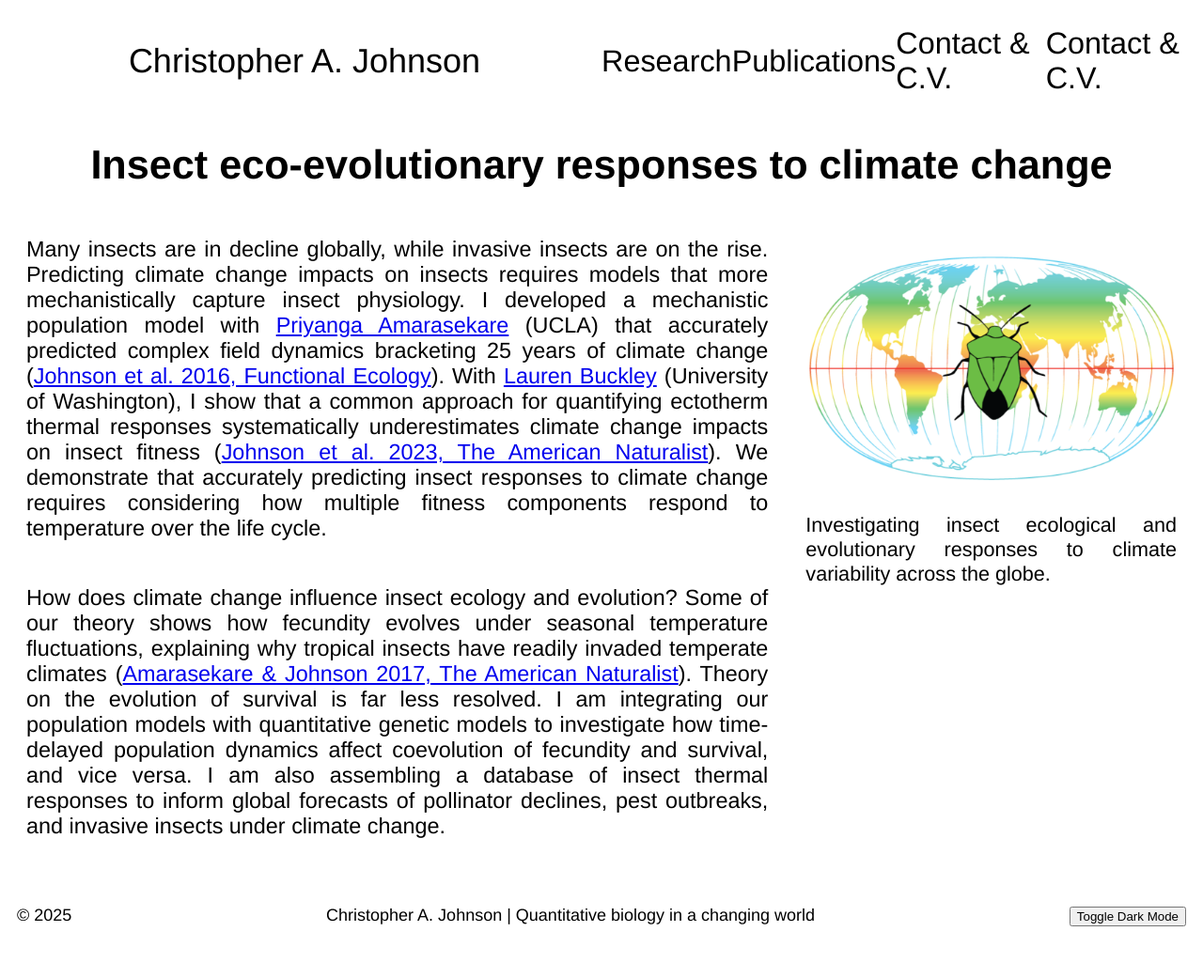
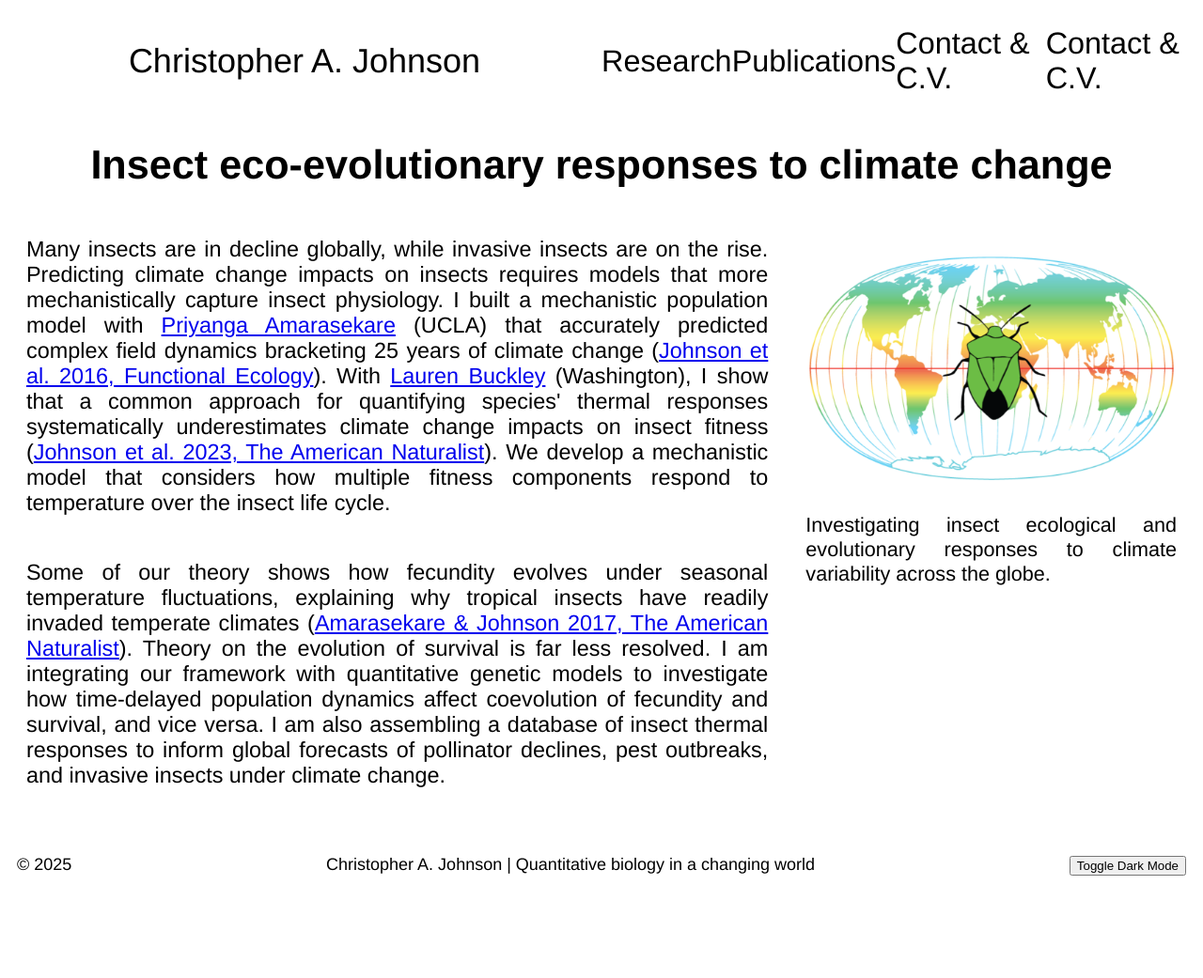
Before and after one commit to chrisajohnson/chrisajohnson.github.io, a Jekyll site: the page built from research/insect_responses.md, in a window 1280 px wide. Shown: the whole page at 94% size. Built offline with Jekyll 4.4.1, drawn with Linux system fonts in a browser that asks for light colours; after the commit the page ends 987 px from its top, so only the background shows below that.

Commit message:
Update insect_responses.md

```diff
--- a/research/insect_responses.md
+++ b/research/insect_responses.md
@@ -5,10 +5,10 @@
 ---
 
 <div class="content-left">
-  <p>Many insects are in decline globally, while invasive insects are on the rise. Predicting climate change impacts on insects requires models that more mechanistically capture insect physiology. I developed a mechanistic population model with <a href="https://www.gf.org/fellows/priyanga-amarasekare/" target="_blank" rel="noopener">Priyanga Amarasekare</a> (UCLA) that accurately predicted complex field dynamics bracketing 25 years of climate change (<a href="https://chrisajohnson.github.io/publications/" target="_blank" rel="noopener">Johnson et al. 2016, Functional Ecology</a>). With <a href="https://huckleylab.github.io/" target="_blank" rel="noopener">Lauren Buckley</a> (University of Washington), I show that a common approach for quantifying ectotherm thermal responses systematically underestimates climate change impacts on insect fitness (<a href="https://chrisajohnson.github.io/publications/" target="_blank" rel="noopener">Johnson et al. 2023, The American Naturalist</a>). We demonstrate that accurately predicting insect responses to climate change requires considering how multiple fitness components respond to temperature over the life cycle.
+  <p>Many insects are in decline globally, while invasive insects are on the rise. Predicting climate change impacts on insects requires models that more mechanistically capture insect physiology. I built a mechanistic population model with <a href="https://www.gf.org/fellows/priyanga-amarasekare/" target="_blank" rel="noopener">Priyanga Amarasekare</a> (UCLA) that accurately predicted complex field dynamics bracketing 25 years of climate change (<a href="https://chrisajohnson.github.io/publications/" target="_blank" rel="noopener">Johnson et al. 2016, Functional Ecology</a>). With <a href="https://huckleylab.github.io/" target="_blank" rel="noopener">Lauren Buckley</a> (Washington), I show that a common approach for quantifying species' thermal responses systematically underestimates climate change impacts on insect fitness (<a href="https://chrisajohnson.github.io/publications/" target="_blank" rel="noopener">Johnson et al. 2023, The American Naturalist</a>). We develop a mechanistic model that considers how multiple fitness components respond to temperature over the insect life cycle.
 
 </p>
-  <p>How does climate change influence insect ecology and evolution? Some of our theory shows how fecundity evolves under seasonal temperature fluctuations, explaining why tropical insects have readily invaded temperate climates (<a href="https://chrisajohnson.github.io/publications/" target="_blank" rel="noopener">Amarasekare & Johnson 2017, The American Naturalist</a>). Theory on the evolution of survival is far less resolved. I am integrating our population models with quantitative genetic models to investigate how time-delayed population dynamics affect coevolution of fecundity and survival, and vice versa. I am also assembling a database of insect thermal responses to inform global forecasts of pollinator declines, pest outbreaks, and invasive insects under climate change.
+  <p>Some of our theory shows how fecundity evolves under seasonal temperature fluctuations, explaining why tropical insects have readily invaded temperate climates (<a href="https://chrisajohnson.github.io/publications/" target="_blank" rel="noopener">Amarasekare & Johnson 2017, The American Naturalist</a>). Theory on the evolution of survival is far less resolved. I am integrating our framework with quantitative genetic models to investigate how time-delayed population dynamics affect coevolution of fecundity and survival, and vice versa. I am also assembling a database of insect thermal responses to inform global forecasts of pollinator declines, pest outbreaks, and invasive insects under climate change.
 </p>
 </div>
 
```
